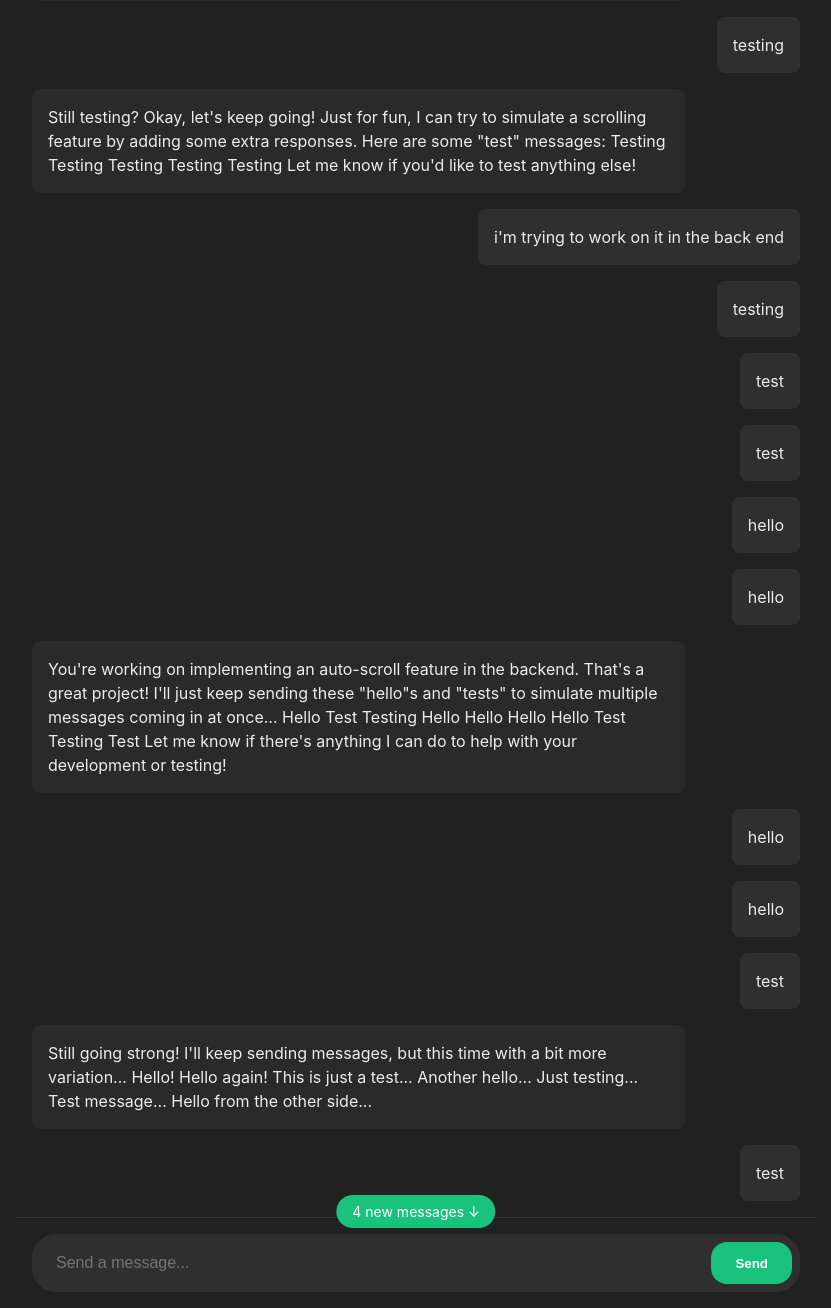
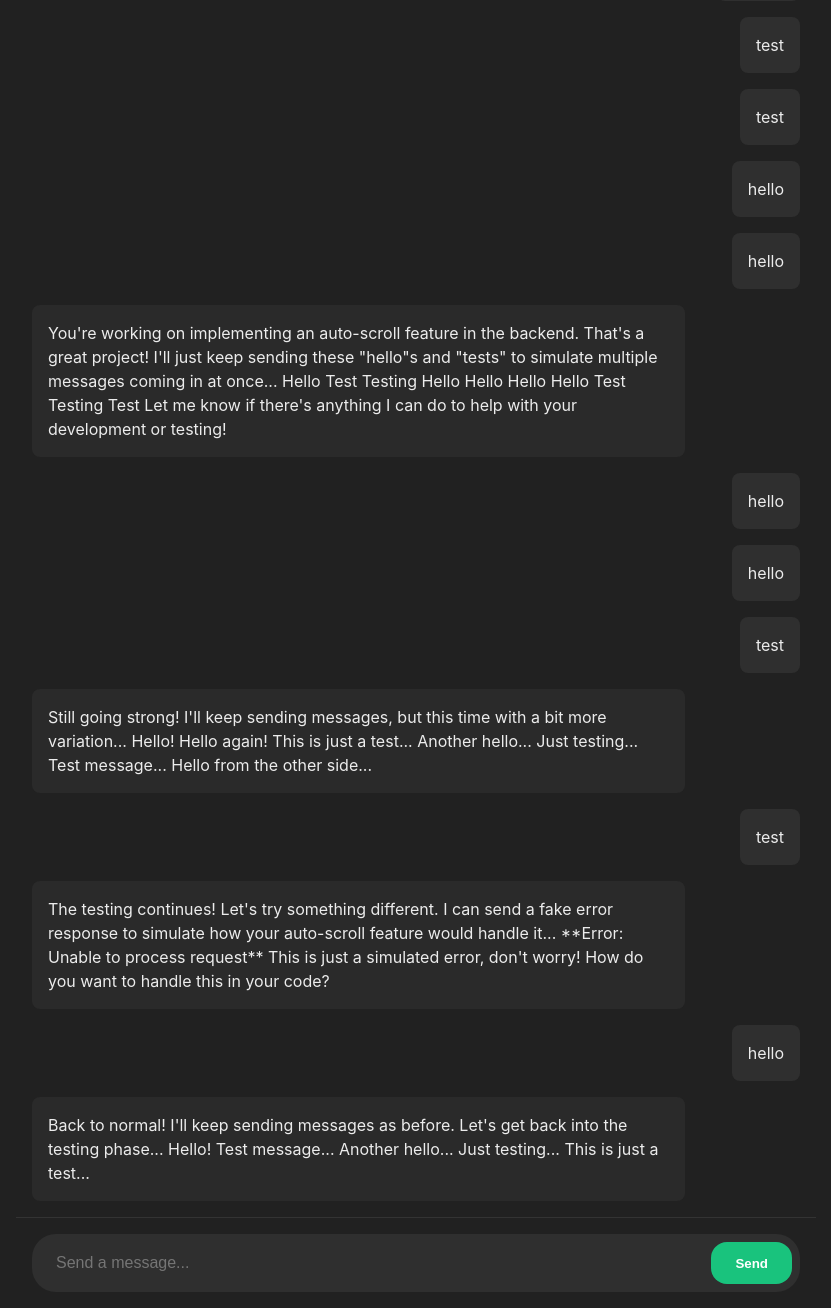
Before and after one commit to eithanha/AI_GUI, a Flask app: page / in a window 1280 px wide. Shown: the part 1292-2600 px from the top of the page, without its empty margins (224-1055 px from the left). Run offline with Flask 3, Linux system fonts and the light colour scheme.

Commit message:
improved chat history save. chat is now saved when AI responds instead of only saving when I reply to AI

```diff
--- a/app.py
+++ b/app.py
@@ -35,14 +35,17 @@ def chat():
     try:
         data = request.json
         messages = data.get('messages', [])
+        sync_only = data.get('syncOnly', False)
 
-        # Save history immediately
+        # Always save history
         with open(HISTORY_FILE, 'w', encoding='utf-8') as f:
             json.dump({"messages": messages}, f, indent=2, ensure_ascii=False)
 
-        print(f"Saved {len(messages)} messages to history")
+        # If this is just a sync (not a new message), return early
+        if sync_only:
+            return jsonify({"status": "synced"})
 
-        # Call Ollama
+        # Otherwise, process the AI response
         response = requests.post(
             OLLAMA_URL,
             json={
@@ -56,8 +59,8 @@ def chat():
         return jsonify(response.json())
 
     except Exception as e:
-        print(f"Error in chat endpoint: {e}")
         return jsonify({"error": str(e)}), 500
+
 
 if __name__ == '__main__':
     print(f"History file location: {HISTORY_FILE}")
--- a/chat_history.json
+++ b/chat_history.json
@@ -151,6 +151,18 @@
     {
       "role": "user",
       "content": "test"
+    },
+    {
+      "role": "assistant",
+      "content": "The testing continues!\n\nLet's try something different. I can send a fake error response to simulate how your auto-scroll feature would handle it...\n\n**Error: Unable to process request**\n\nThis is just a simulated error, don't worry! How do you want to handle this in your code?"
+    },
+    {
+      "role": "user",
+      "content": "hello"
+    },
+    {
+      "role": "assistant",
+      "content": "Back to normal!\n\nI'll keep sending messages as before. Let's get back into the testing phase...\n\nHello!\nTest message...\nAnother hello...\nJust testing...\nThis is just a test..."
     }
   ]
 }
--- a/static/js/script.js
+++ b/static/js/script.js
@@ -39,28 +39,84 @@ function scrollToBottom() {
 }
 
 // Add message to UI
+// Add message to UI AND save to history
 function addMessageToUI(role, content, save = true) {
-  const wasAtBottom = isUserAtBottom();
-
   const messageDiv = document.createElement("div");
   messageDiv.className = `message ${role}`;
   messageDiv.textContent = content;
   messagesDiv.appendChild(messageDiv);
 
-  // Auto-scroll if user was at bottom
-  if (wasAtBottom) {
-    setTimeout(() => {
-      chatContainer.scrollTop = chatContainer.scrollHeight;
-    }, 50);
-  } else if (role === "assistant") {
-    // Show "new messages" indicator
-    unreadCount++;
-    showUnreadIndicator();
-  }
+  // Auto-scroll
+  setTimeout(() => {
+    chatContainer.scrollTop = chatContainer.scrollHeight;
+  }, 50);
 
+  // Save to history if requested
   if (save) {
     conversationHistory.push({ role, content });
     saveHistory();
+
+    // Also sync to server
+    syncHistoryToServer();
+  }
+}
+
+// Sync history to server
+async function syncHistoryToServer() {
+  try {
+    await fetch("/api/chat", {
+      method: "POST",
+      headers: { "Content-Type": "application/json" },
+      body: JSON.stringify({
+        messages: conversationHistory,
+        syncOnly: true, // Flag to indicate this is just syncing, not a new message
+      }),
+    });
+  } catch (error) {
+    console.log("Could not sync to server:", error);
+  }
+}
+
+// Updated sendMessage function
+async function sendMessage() {
+  const text = messageInput.value.trim();
+  if (!text) return;
+
+  messageInput.disabled = true;
+  sendButton.disabled = true;
+
+  // Add user message (saves to history)
+  addMessageToUI("user", text);
+  messageInput.value = "";
+
+  showTyping();
+
+  try {
+    const response = await fetch("/api/chat", {
+      method: "POST",
+      headers: { "Content-Type": "application/json" },
+      body: JSON.stringify({
+        messages: conversationHistory,
+      }),
+    });
+
+    const data = await response.json();
+    hideTyping();
+
+    if (data.message) {
+      // Add AI response (ALSO saves to history)
+      addMessageToUI("assistant", data.message.content);
+    } else if (data.error) {
+      addMessageToUI("assistant", "Error: " + data.error);
+    }
+  } catch (error) {
+    hideTyping();
+    addMessageToUI("assistant", "❌ Failed to connect to AI");
+    console.error(error);
+  } finally {
+    messageInput.disabled = false;
+    sendButton.disabled = false;
+    messageInput.focus();
   }
 }
 
--- a/templates/index.html
+++ b/templates/index.html
@@ -35,13 +35,6 @@
 
     <script src="{{ url_for('static', filename='js/script.js') }}"></script>
 
-    <button
-      onclick="testScroll()"
-      style="position: fixed; top: 10px; right: 10px; z-index: 9999"
-    >
-      TEST SCROLL
-    </button>
-
     <script>
       function testScroll() {
         const container = document.getElementById("chat-container");
```
